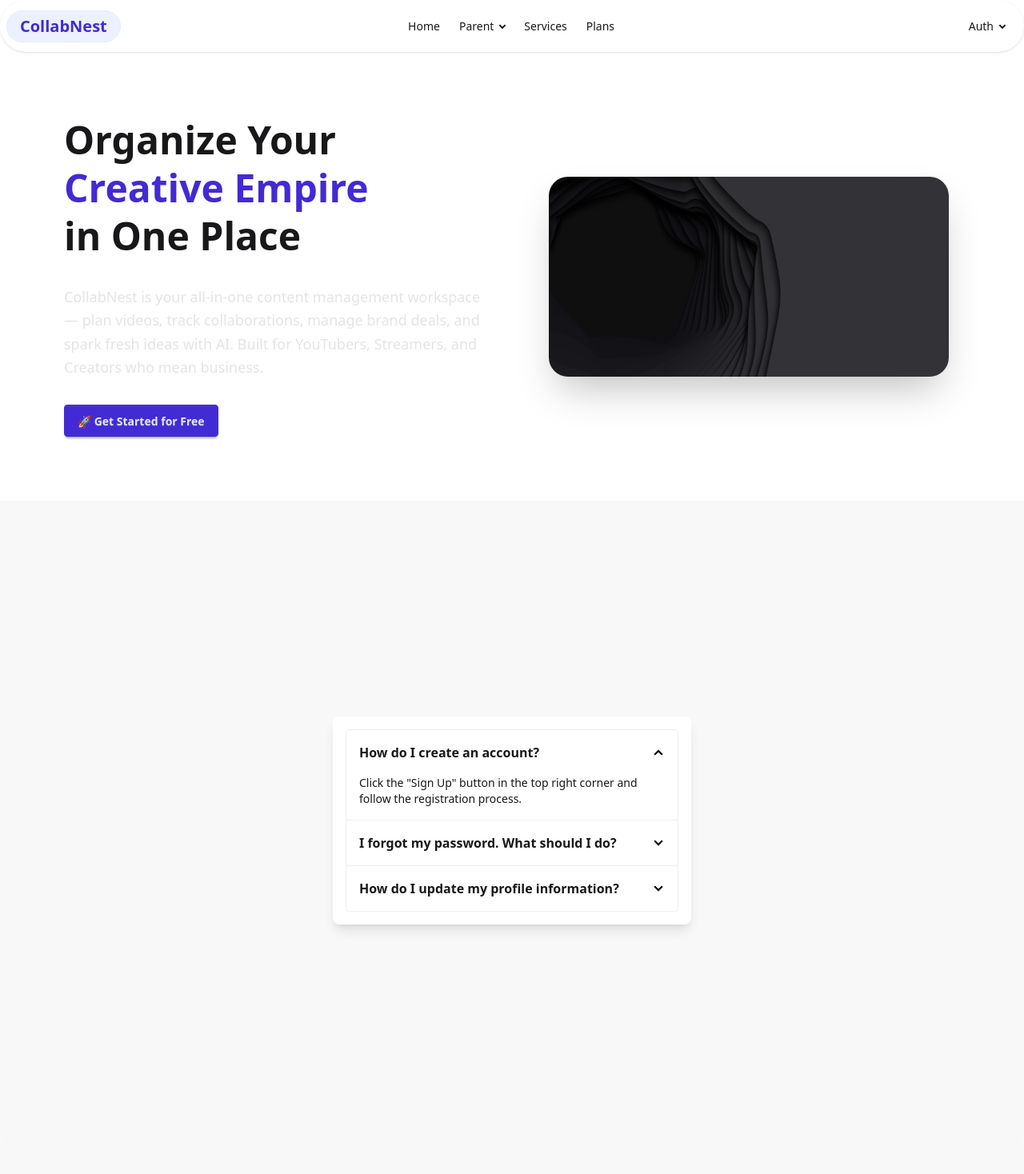
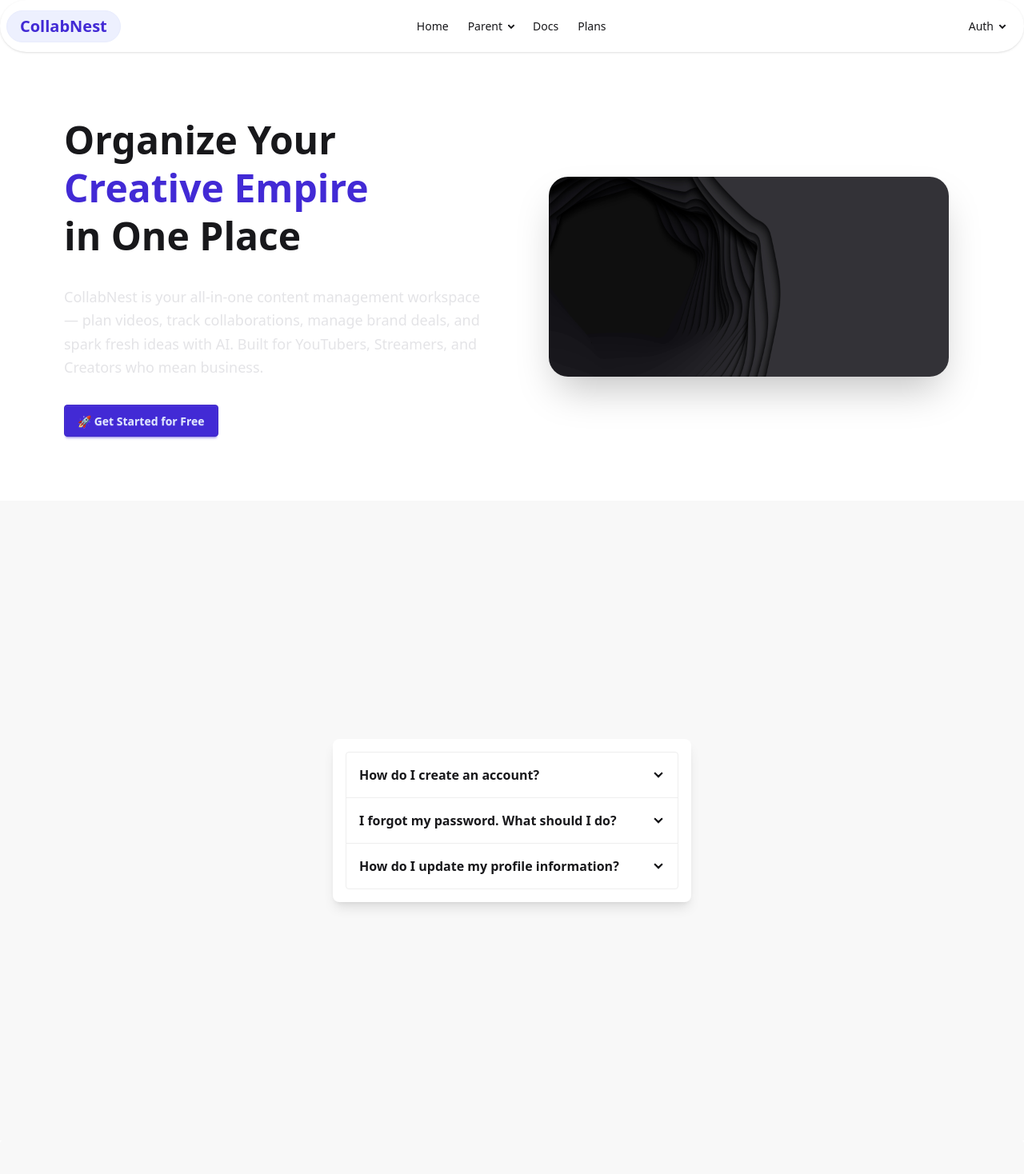
Before and after one commit to Pinku-code/CollabNest-Dev, a React (Vite) app: page / in a window 1280 px wide. Shown: the top 1468 px of the page at 80% size. Built offline with nearby package versions, Linux system fonts and the light colour scheme.

Commit message:
Update in Navbar and rename Services to Docs

```diff
--- a/src/App.jsx
+++ b/src/App.jsx
@@ -1,7 +1,7 @@
 import React from 'react';
 import { BrowserRouter as Router, Routes, Route } from 'react-router-dom';
 import Home from './pages/Home';
-import Services from './pages/Services';
+import Docs from './pages/Docs';
 import Plans from './pages/Plans';
 import Login from './pages/Login';
 import Register from './pages/Register';
@@ -12,7 +12,7 @@ function App() {
     <Router>
       <Routes>
         <Route path='/' element={<Home />} />
-        <Route path='/services' element={<Services />} />
+        <Route path='/docs' element={<Docs />} />
         <Route path='/plans' element={<Plans />} />
         <Route path='/login' element={<Login />} />
         <Route path='/register' element={<Register />} />
--- a/src/components/Navbar.jsx
+++ b/src/components/Navbar.jsx
@@ -21,7 +21,7 @@ const Navbar = () => {
                   <li><a>Submenu 2</a></li>
                 </ul>
               </li>
-              <li><Link to="/services">Services</Link></li>
+              <li><Link to="/docs">Docs</Link></li>
               <li><Link to="/plans">Plans</Link></li>
             </ul>
           </div>
@@ -39,7 +39,7 @@ const Navbar = () => {
                 </ul>
               </details>
             </li>
-            <li><Link to="/services">Services</Link></li>
+            <li><Link to="/docs">Docs</Link></li>
             <li><Link to="/plans">Plans</Link></li>
           </ul>
         </div>
@@ -51,7 +51,8 @@ const Navbar = () => {
             <details>
               <summary>Auth</summary>
               <ul className="p-2">
-                <li><Link to="/login">Login</Link></li>
+                <li><Link to="/login">Creator</Link></li>
+                <li><Link to="/login">Sponsor</Link></li>
               </ul>
             </details>
           </li>
--- a/src/pages/Services.jsx
+++ b/src/pages/Docs.jsx
@@ -10,8 +10,8 @@ const Services = () => {
         <div className="hero min-h-screen bg-base-200">
             <div className="hero-content text-center">
             <div className="max-w-md">
-                <h1 className="text-5xl font-bold">Our Services</h1>
-                <p className="py-6">We offer a range of services to help you achieve your goals.</p>
+                <h1 className="text-5xl font-bold">Our Docs</h1>
+                <p className="py-6">we Offer Documentation for our site for better convenience.</p>
                 <button className="btn btn-primary">Get Started</button>
             </div>
             </div>
--- a/src/pages/Home.jsx
+++ b/src/pages/Home.jsx
@@ -72,7 +72,7 @@ const Home = () => {
             </section>
 
 
-            <div className="flex items-center justify-center min-h-screen bg-base-200">
+            {/* <div className="flex items-center justify-center min-h-screen bg-base-200">
                 <div className="join join-vertical bg-base-100 shadow-lg p-4 rounded-lg w-full max-w-md">
                     <div className="collapse collapse-arrow join-item border border-base-300">
                         <input type="radio" name="my-accordion-4" defaultChecked />
@@ -104,7 +104,44 @@ const Home = () => {
                         </div>
                     </div>
                 </div>
+            </div> */}
+
+            <div className="flex items-center justify-center min-h-screen bg-base-200">
+                <div className="join join-vertical bg-base-100 shadow-lg p-4 rounded-lg w-full max-w-md">
+
+                    <div className="collapse collapse-arrow join-item border border-base-300">
+                        <input type="checkbox" />
+                        <div className="collapse-title font-semibold">
+                            How do I create an account?
+                        </div>
+                        <div className="collapse-content text-sm">
+                            Click the "Sign Up" button in the top right corner and follow the registration process.
+                        </div>
+                    </div>
+
+                    <div className="collapse collapse-arrow join-item border border-base-300">
+                        <input type="checkbox" />
+                        <div className="collapse-title font-semibold">
+                            I forgot my password. What should I do?
+                        </div>
+                        <div className="collapse-content text-sm">
+                            Click on "Forgot Password" on the login page and follow the instructions sent to your email.
+                        </div>
+                    </div>
+
+                    <div className="collapse collapse-arrow join-item border border-base-300">
+                        <input type="checkbox" />
+                        <div className="collapse-title font-semibold">
+                            How do I update my profile information?
+                        </div>
+                        <div className="collapse-content text-sm">
+                            Go to "My Account" settings and select "Edit Profile" to make changes.
+                        </div>
+                    </div>
+
+                </div>
             </div>
+
 
 
             <Footer />
```
